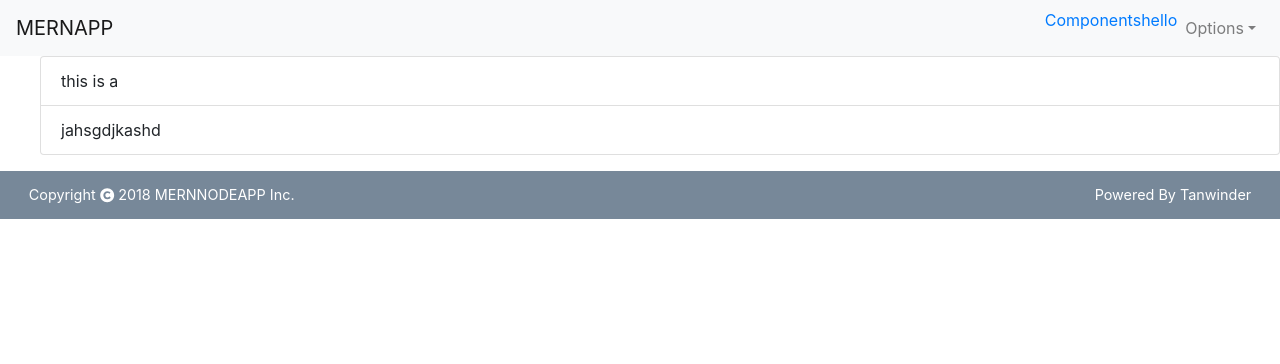
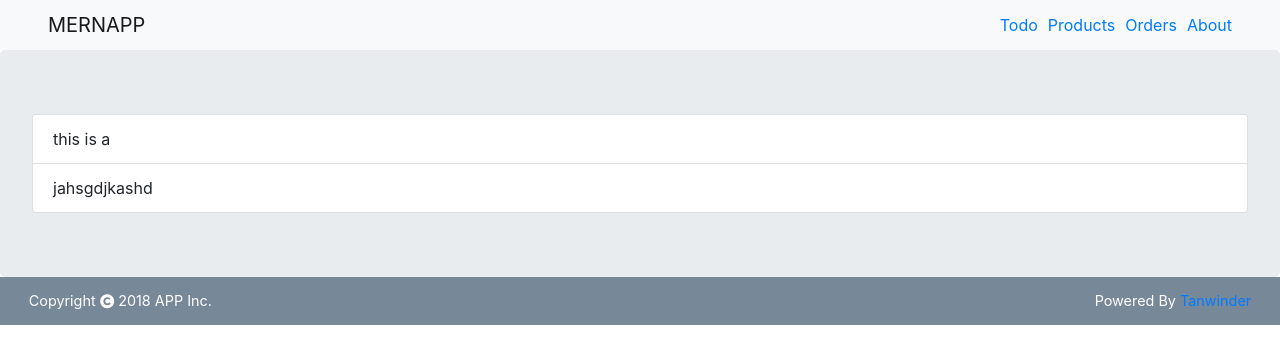
Before and after one commit to Tanwinder/Login-app-mern, a React app in the folder client/: page / in a window 1280 px wide. Built offline with nearby package versions, Linux system fonts and the light colour scheme.

Commit message:
add jmbotron for container

```diff
--- a/client/server.js
+++ b/client/server.js
@@ -6,9 +6,9 @@ app.use(express.static('./'));
 app.use(express.static('dist'));
 
 app.get('/*', function(req, res) {
-    res.sendFile(`${__dirname}/dist/index.html`);
+	res.sendFile(`${ __dirname }/dist/index.html`);
 });
 
 const server = http.createServer(app);
 const port = process.env.PORT || 4001;
-server.listen(port, () => console.log(`server running at port ${port}`))
+server.listen(port, () => console.log(`server running at port ${ port }`));
--- a/client/src/components/app.js
+++ b/client/src/components/app.js
@@ -15,7 +15,7 @@ library.add(faCopyright);
 
 const App = () => (
 	<Provider store={ store } >
-		<div className="app">
+		<div className="mern-app">
 			<NavBar />
 			<Routes />
 			<Footer />
--- a/client/src/components/container/todolist/todolist.js
+++ b/client/src/components/container/todolist/todolist.js
@@ -16,9 +16,7 @@ class TodoList extends Component {
 	render() {
 		const { items } = this.props;
 		return (
-			<ul>
-				<List items={ items }/>
-			</ul>
+			<List items={ items }/>
 		);
 	}
 }
--- a/client/src/components/presentational/footer/footer.js
+++ b/client/src/components/presentational/footer/footer.js
@@ -1,4 +1,5 @@
 import React from 'react';
+import { Link } from 'react-router-dom';
 import { FontAwesomeIcon } from '@fortawesome/react-fontawesome';
 
 const Footer = () => {
@@ -7,9 +8,12 @@ const Footer = () => {
 			<div>
 				<span>Copyright </span>
 				<FontAwesomeIcon icon="copyright" />
-				<span> 2018 MERNNODEAPP Inc. </span>
+				<span> 2018 APP Inc. </span>
 			</div>
-			<div>Powered By Tanwinder</div>
+			<div>
+				<span>Powered By</span>
+				<Link to="/about"> Tanwinder</Link>
+			</div>
 		</div>
 	);
 };
--- a/client/src/components/presentational/navbar/navbar.js
+++ b/client/src/components/presentational/navbar/navbar.js
@@ -34,30 +34,19 @@ class NavBar extends React.Component {
 					<NavbarBrand href="/">MERNAPP</NavbarBrand>
 					<NavbarToggler onClick={ this.toggle } />
 					<Collapse isOpen={ this.state.isOpen } navbar>
-						<Nav className="ml-auto" navbar>
+						<Nav className="mern-nav ml-auto" navbar>
 							<NavItem>
-								<Link to="/todolist">Components</Link>
+								<Link to="/todolist">Todo</Link>
 							</NavItem>
 							<NavItem>
-								<Link to="/todoli">hello</Link>
+								<Link to="/products">Products</Link>
 							</NavItem>
-							<UncontrolledDropdown nav inNavbar>
-								<DropdownToggle nav caret>
-                  Options
-								</DropdownToggle>
-								<DropdownMenu right>
-									<DropdownItem>
-                    Option 1
-									</DropdownItem>
-									<DropdownItem>
-                    Option 2
-									</DropdownItem>
-									<DropdownItem divider />
-									<DropdownItem>
-                    Reset
-									</DropdownItem>
-								</DropdownMenu>
-							</UncontrolledDropdown>
+							<NavItem>
+								<Link to="/orders">Orders</Link>
+							</NavItem>
+							<NavItem>
+								<Link to="/About">About</Link>
+							</NavItem>
 						</Nav>
 					</Collapse>
 				</Navbar>
--- /dev/null
+++ b/client/src/components/presentational/navbar/navbar.scss
@@ -0,0 +1,14 @@
+.mern-app {
+    & .navbar {
+        padding: 0 3rem;
+        height: 50px;
+    }
+    & .mern-nav {
+        & li {
+            margin-left: 10px;
+            & a:hover {
+                text-decoration: none;
+            }
+        }
+    }
+}
--- a/client/src/pages/routes.js
+++ b/client/src/pages/routes.js
@@ -1,11 +1,14 @@
 import React from 'react';
 import { Route, Switch, Redirect } from 'react-router-dom';
+import { Jumbotron } from 'reactstrap';
 import TodoList from '../components/container/todolist/todolist';
 import Products from '../components/container/products/products';
 import Orders from '../components/container/orders/orders';
 import About from '../components/presentational/about/about';
+import './routes.scss';
 
 const Routes = () => (
+	<Jumbotron>
 		<Switch>
 			<Route path="/" exact name={ TodoList } component={ TodoList } />
 			<Route path="/todolist" name={ TodoList } component={ TodoList } />
@@ -14,6 +17,7 @@ const Routes = () => (
 			<Route path="/about" name={ About } component={ About } />
 			<Redirect to="/about" />
 		</Switch>
+	</Jumbotron>
 );
 
 export default Routes;
--- /dev/null
+++ b/client/src/pages/routes.scss
@@ -0,0 +1,5 @@
+.mern-app {
+    & .jumbotron {
+        margin-bottom: 0;
+    }
+}
--- a/client/src/styles/app.scss
+++ b/client/src/styles/app.scss
@@ -1,4 +1,5 @@
 @import '../components/presentational/footer/footer.scss';
+@import '../components/presentational/navbar/navbar.scss';
 
 .app {
     font-size: 16px;
```
Also changed, not shown: server/app.js (+7 -0 lines). Lines whose indentation alone changed are shown as unchanged.
